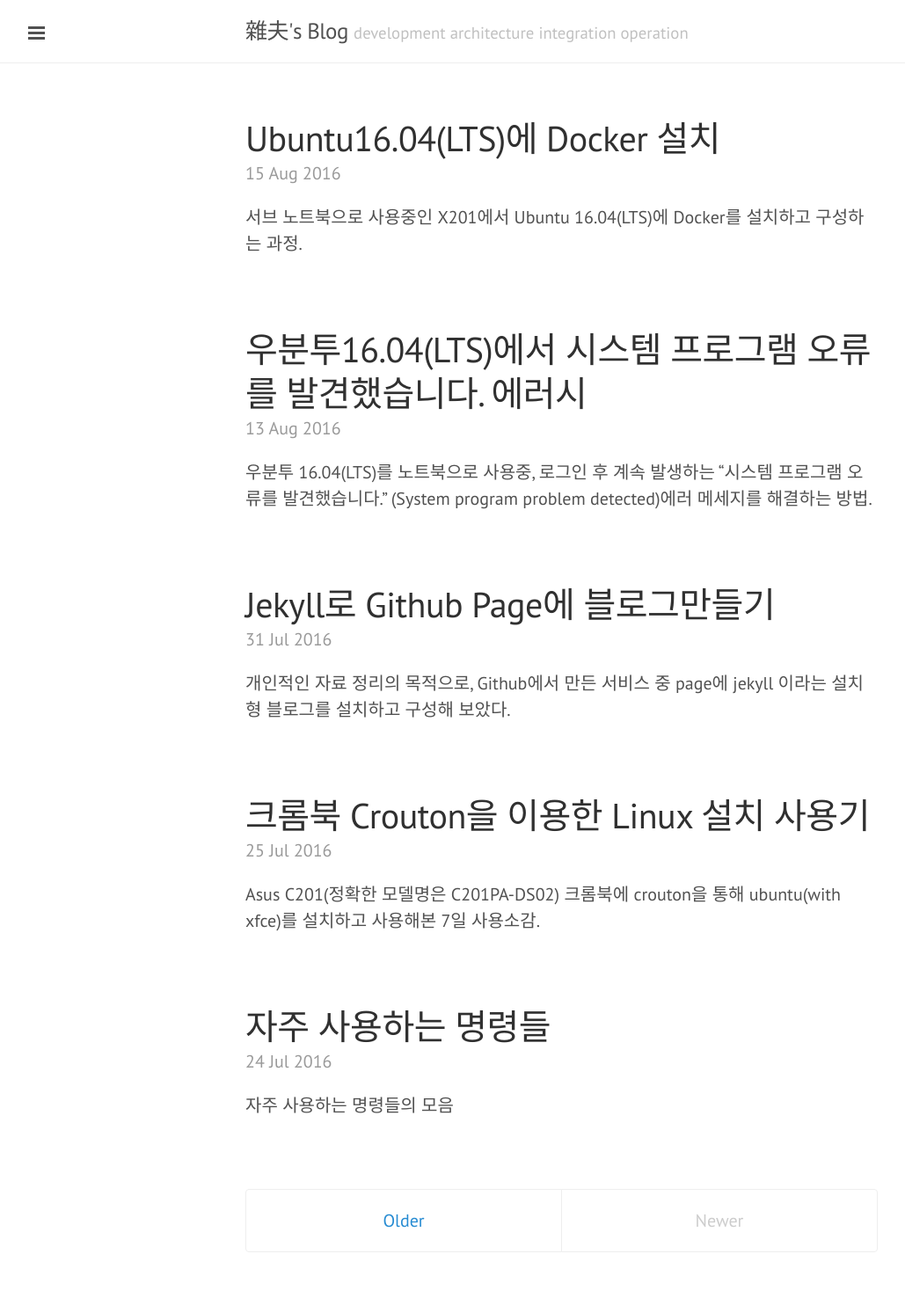
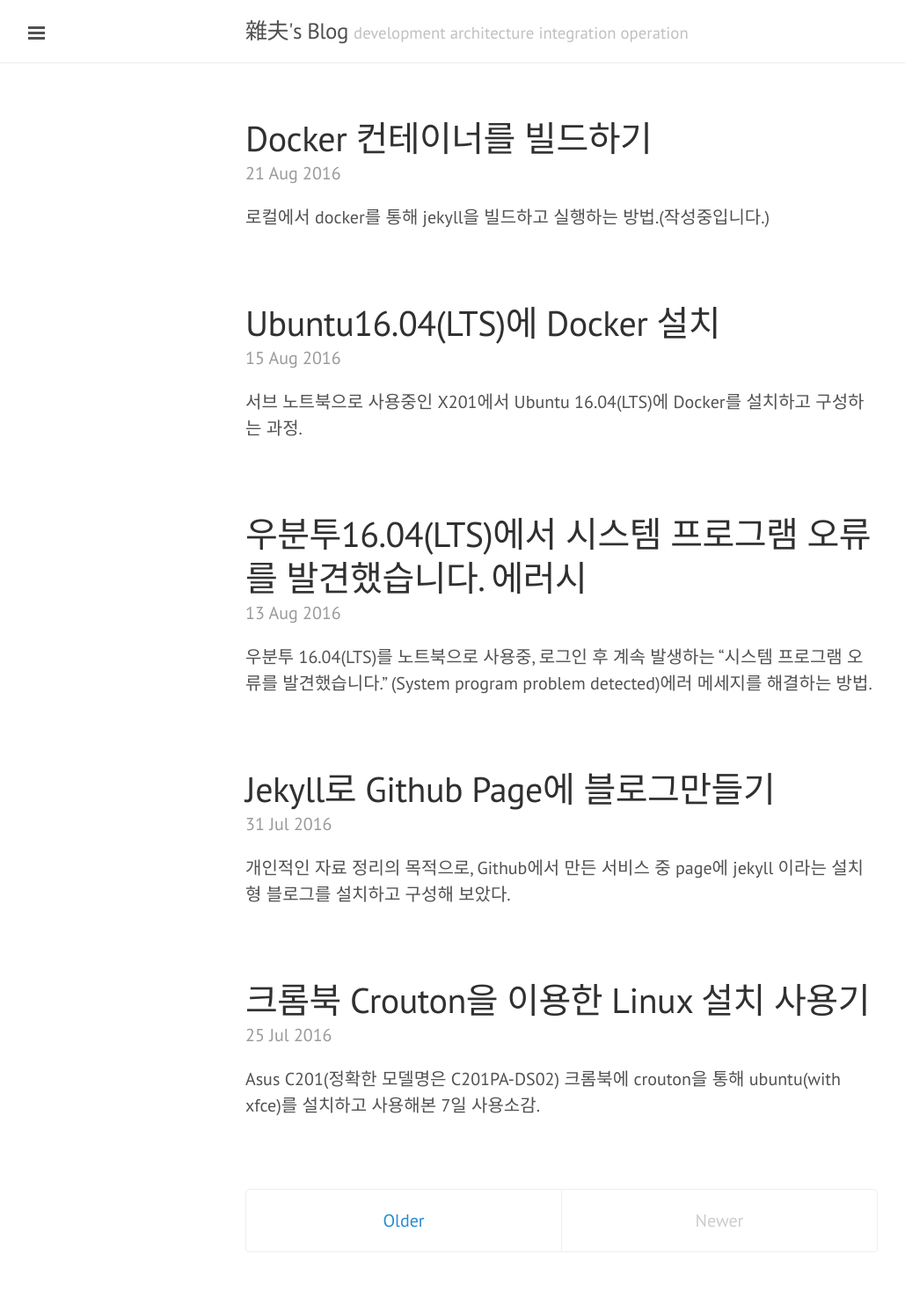
Before and after one commit to skaqud/skaqud.github.com, a Jekyll site: the page built from index.html, in a window 1280 px wide. Shown: the whole page at 88% size, without its empty margins (1-1030 px from the left). Built offline with Jekyll 4.4.1, drawn with Linux system fonts in a browser that asks for light colours; the list of posts is cut into pages by our own code.

Commit message:
update posts

```diff
--- a/_posts/2016-08-15-Docker-Installation-on-Ubuntu-16.04-LTS.markdown
+++ b/_posts/2016-08-15-Docker-Installation-on-Ubuntu-16.04-LTS.markdown
@@ -5,6 +5,7 @@
 tags:
 - 삽질
 - Tech
+- Docker
 ---
 
 서브 노트북으로 사용중인 X201에서 Ubuntu 16.04(LTS)에 Docker를 설치하고 구성하는 과정.
@@ -17,17 +18,17 @@
 
 커널이 3.10 이상임을 확인하여야 함.
 
-    uname -r
+    $uname -r
     3.11.0-15-generic
 
 이후 아래와 같이 수행
 
     #필요한 것들 추가 설치
-    sudo apt-get update
-    sudo apt-get install apt-transport-https ca-certificates
+    $sudo apt-get update
+    $sudo apt-get install apt-transport-https ca-certificates
 
     #Add the new GPG key.
-    sudo apt-key adv --keyserver hkp://p80.pool.sks-keyservers.net:80 --recv-keys 58118E89F3A912897C070ADBF76221572C52609D
+    $sudo apt-key adv --keyserver hkp://p80.pool.sks-keyservers.net:80 --recv-keys 58118E89F3A912897C070ADBF76221572C52609D
 
 /etc/apt/sources.list.d/docker.list 파일에 다음 내용 추가
 
@@ -35,16 +36,16 @@
 
 이후 다음과 같이 설치
 
-    sudo apt-get update
-    sudo apt-get install docker-engine
+    $sudo apt-get update
+    $sudo apt-get install docker-engine
 
 설치 후 다음과 같이 docker 서비스를 시작하고 확인함.
 
-    sudo service docker start
+    $sudo service docker start
 
 테스트로 tomcat을 docker hub에서 pull 하여 확인
 
-    sudo docker pull tomcat
+    $sudo docker pull tomcat
     Using default tag: latest
     latest: Pulling from library/tomcat
     357ea8c3d80b: Pull complete
@@ -62,17 +63,58 @@
     Status: Downloaded newer image for tomcat:latest
 
     #명령으로 이미지를 받았는지 확인
-    sudo docker images
+    $sudo docker images
     REPOSITORY          TAG                 IMAGE ID            CREATED             SIZE
     tomcat              latest              a48852c0fc95        3 days ago          357.4 MB
 
     #이미지를 기반으로 컨테이너 시작
-    sudo docker run -d -p 8080:8080 --name=test tomcat
+    $sudo docker run -d -p 8080:8080 --name=test tomcat
     27134fb70d48304a3d71775247e88f31394580dd484152415f382b9579e5aa40
 
-    sudo docker ps -a
+    $sudo docker ps -a
     CONTAINER ID        IMAGE               COMMAND             CREATED             STATUS              PORTS                    NAMES
     27134fb70d48        tomcat              "catalina.sh run"   8 seconds ago       Up 8 seconds        0.0.0.0:8080->8080/tcp   test
 
 
 이후 로컬의 브라우저를 통해 톰캣 디폴트 화면을 확인
+
+# 기타
+
+사용중인 계정으로 docker 명령 실행하기 - 계정을 docker 그룹에 등록
+
+    sudo usermod -aG docker ska
+
+적용후 다시 로그인 해야 함
+
+#기본명령
+
+docker 관련 기본 명령 목록
+
+    #이미지 조회
+    $docker images
+    #이미지 삭제
+    $docker rmi 이미지
+
+    #이미지 검색
+    $docker search
+    #이미지 가져오기
+    $docker pull
+
+    #빌드
+    $docker build -t ska/myapp:1.0 .
+    $docker build -t ska/java_web:1.0 .
+
+    #컨테이너 시작
+    $docker run -d --name myapp -p 8080 ska/myapp:1.0
+    $docker run -i --name myapp -t ska/myapp:1.0 /bin/bash
+    $docker run -d --name java_web -p 8080 ska/java_web:1.0
+    $docker run -i --name java_web -t ska/java_web:1.0 /bin/bash
+
+    # 그냥 stop했을 경우 재접속
+    docker attach myapp
+
+- -d : 데몬으로 실행, -i : interactive mode로 실행
+- --name : 명칭을 부여, 안할시 자동으로 부여된다. 알아보기 쉽도록 부여하는 게 좋음(시작, 종료시 name으로 식별)
+- -p : 사용할 포트, 8080:8000 일 경우 HOSTPORT:CONTAINERPORT 임.
+- -t 이미지 shell : 이미지 안을 뒤질 필요가 있을 때, 해당 shell로 이미지에 접근
+- -link : CONTAINER:ALIAS 형태로 다른 컨테이너와 연결, TCP/IP로 연결함.
--- /dev/null
+++ b/_posts/2016-08-22-Build-Docker-Container.markdown
@@ -0,0 +1,34 @@
+---
+layout: post
+title:  "Docker 컨테이너를 빌드하기"
+date:   2016-08-21 18:30:00
+tags:
+- 삽질
+- Tech
+- Docker
+---
+
+로컬에서 docker를 통해 jekyll을 빌드하고 실행하는 방법.(작성중입니다.)
+
+# 빌드 테스트
+
+다음과 같은 docker 파일을 생성
+
+    FROM ubuntu:14.04
+    MAINTAINER ska <ska202@gmail.com>
+
+    RUN apt-get update
+    RUN apt-get -y upgrade
+
+    RUN apt-get install -y curl && \
+    gpg --keyserver hkp://keys.gnupg.net --recv-keys D39DC0E3 && \
+    \curl -sSL https://get.rvm.io | bash -s stable && \
+    /etc/profile.d/rvm.sh && \
+    rvm install ruby-2.2.0
+
+    RUN apt-get -y install nodejs
+    RUN gem install jekyll
+
+빌드는 다음과 같이 수행합니다.
+
+    docker build -t ska/jekyll:0.1 .
```
